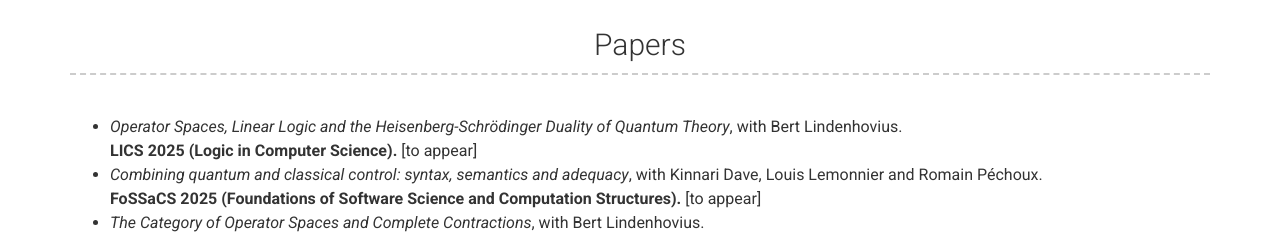
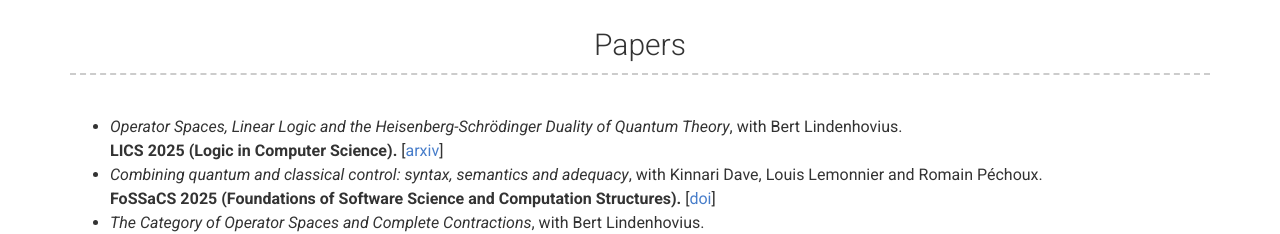
Before and after one commit to zamdzhiev/zamdzhiev.github.io, a plain HTML site: page index.html in a window 1280 px wide. Shown: the part 1435-1669 px from the top of the page. Drawn offline with nearby package versions, Linux system fonts and the light colour scheme; files whose address does not match are found by name.

Commit message:
add two links

```diff
--- a/index.html
+++ b/index.html
@@ -124,9 +124,9 @@ Supervisor: <a href="https://www.cs.ox.ac.uk/bob.coecke/">Bob Coecke</a>.</p>
     <div class="col-md-12">
       <ul>
   <li><em>Operator Spaces, Linear Logic and the Heisenberg-Schrödinger Duality of Quantum Theory</em>, with Bert Lindenhovius.<br />
-<strong>LICS 2025 (Logic in Computer Science).</strong> [to appear]</li>
+<strong>LICS 2025 (Logic in Computer Science).</strong> [<a href="https://arxiv.org/abs/2505.06069">arxiv</a>]</li>
   <li><em>Combining quantum and classical control: syntax, semantics and adequacy</em>, with Kinnari Dave, Louis Lemonnier and Romain Péchoux.<br />
-<strong>FoSSaCS 2025 (Foundations of Software Science and Computation Structures).</strong> [to appear]</li>
+<strong>FoSSaCS 2025 (Foundations of Software Science and Computation Structures).</strong> [<a href="https://doi.org/10.1007/978-3-031-90897-2_8">doi</a>]</li>
   <li><em>The Category of Operator Spaces and Complete Contractions</em>, with Bert Lindenhovius.<br />
 <strong>Preprint.</strong> [<a href="https://arxiv.org/abs/2412.20999">arxiv</a>]</li>
   <li><em>Central Submonads and Notions of Computation: Soundness, Completeness and Internal Languages</em>, with Titouan Carette and Louis Lemonnier.<br />
```
